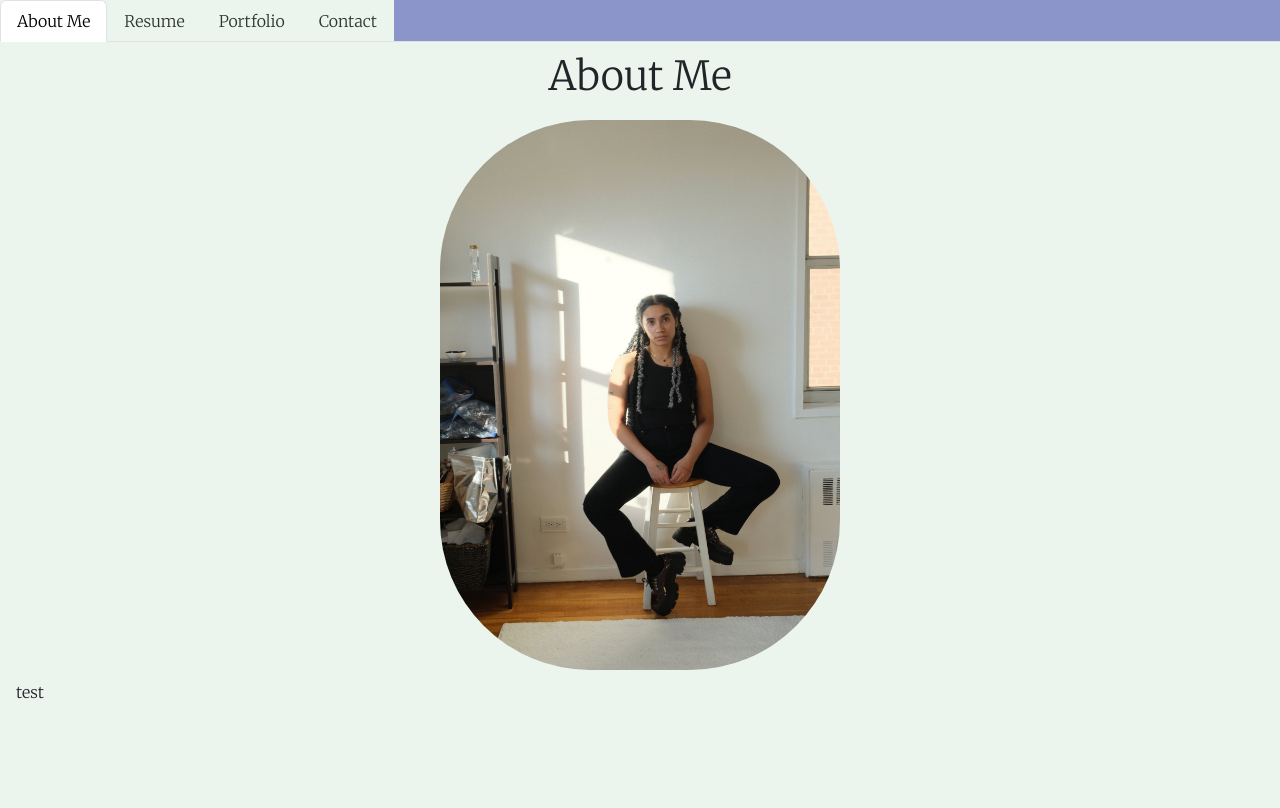
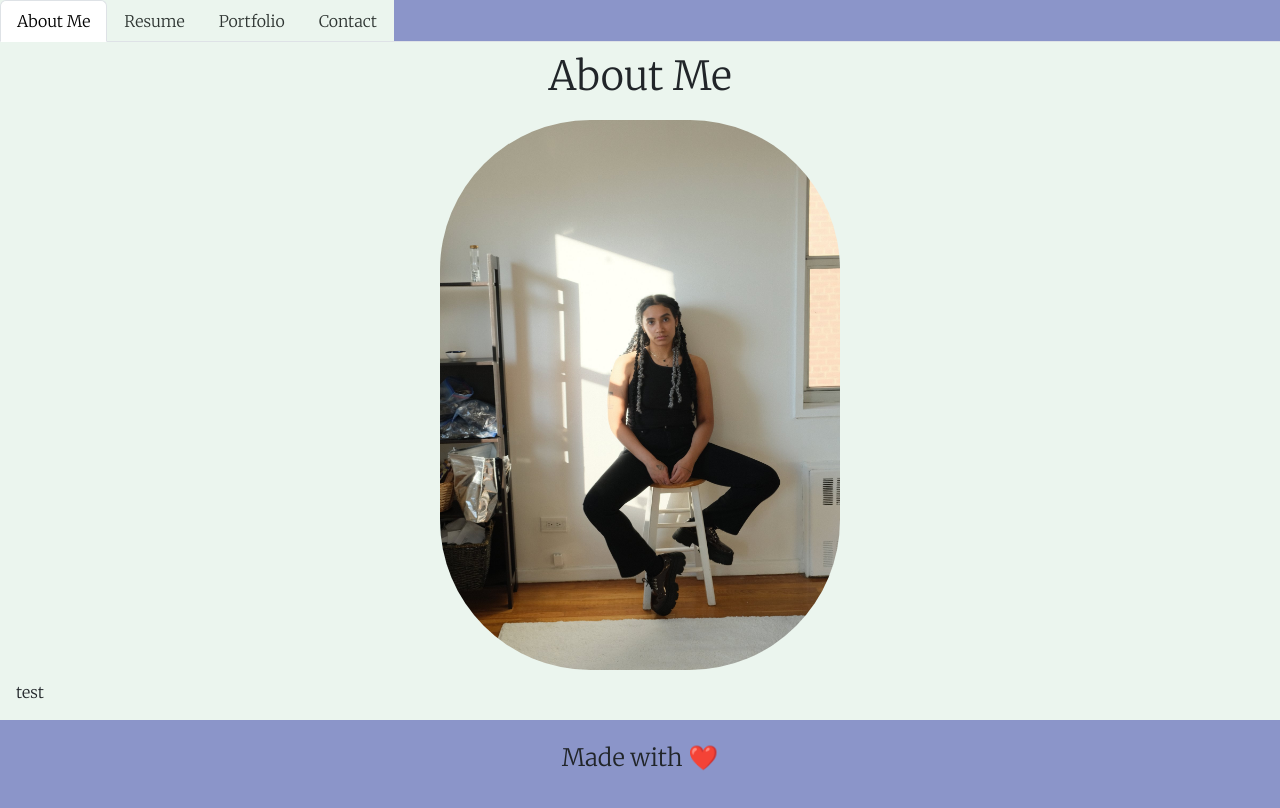
Before and after one commit to sefenydiaz/projects-portfolio, a React (Vite) app: page / in a window 1280 px wide. Shown: the top 808 px of the page. Built offline with nearby package versions, Linux system fonts and the light colour scheme.

Commit message:
addded footer

```diff
--- a/src/App.css
+++ b/src/App.css
@@ -56,3 +56,11 @@ button.btn.btn-danger {
 #back {
     margin: 10px
 }
+
+
+#footer,
+#love,
+#cont,
+span.emoji {
+    background-color: #8b95c9;
+}
--- a/src/App.jsx
+++ b/src/App.jsx
@@ -1,12 +1,14 @@
 import './App.css';
 import ProjectsPortfolio from './components/ProjectsPortfolio';
 // import Contact from './components/pages/Contact'
+import Footer from './components/Footer'
 
 function App() {
   return (
     <div className="projects-portfolio">
       <ProjectsPortfolio />
       {/* <Contact /> */}
+      <Footer />
     </div>
   );
 }
--- a/src/components/Footer.jsx
+++ b/src/components/Footer.jsx
@@ -0,0 +1,23 @@
+// need to add github, linkedIn symbols + links
+const Footer = () => {
+    return (
+      <footer className="w-100 mt-auto p-4" id="footer">
+        <div className="container text-center mb-5" id="cont">
+          <h4 id="love">
+            Made with{' '}
+            <span
+              className="emoji"
+              role="img"
+              aria-label="heart"
+              aria-hidden="false"
+            >
+              ❤️
+            </span>{' '}
+
+          </h4>
+        </div>
+      </footer>
+    );
+  };
+
+  export default Footer;
```
